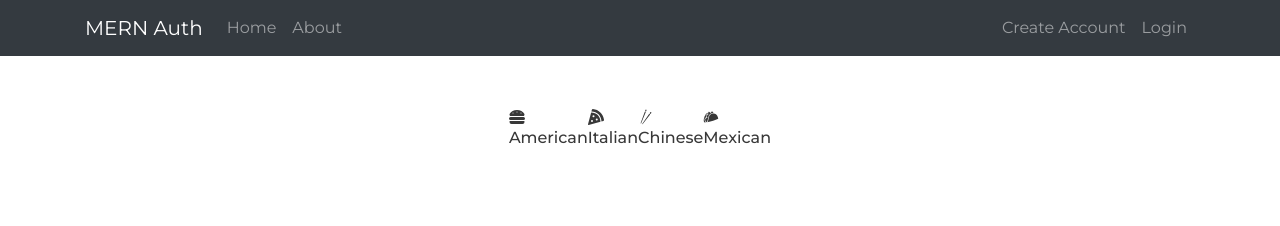
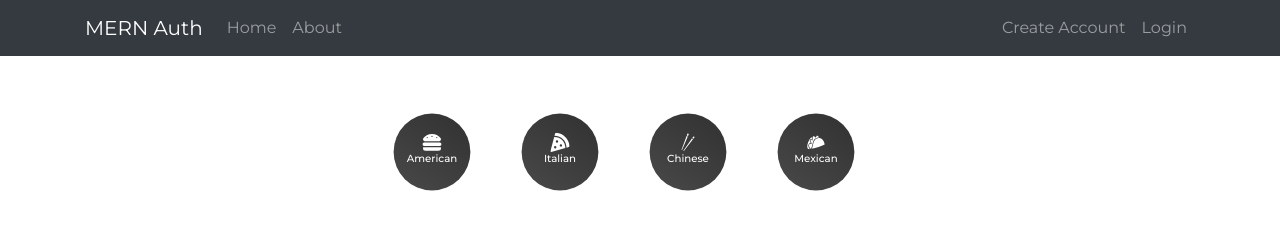
Before and after one commit to amanda-w/recipes-react-frontend, a React (Create React App) app: page /recipes in a window 1280 px wide. Shown: the top 226 px of the page. Built offline with nearby package versions, Linux system fonts and the light colour scheme; no server answers.

Commit message:
add: styling to Category component buttons

```diff
--- a/src/components/Category.jsx
+++ b/src/components/Category.jsx
@@ -6,22 +6,22 @@ import { NavLink } from 'react-router-dom';
 function Category() {
   return (
     <List>
-        <NavLink to={'/cuisine/American'}>
+        <SLink to={'/cuisine/American'}>
             <FaHamburger />
             <h4>American</h4>
-        </NavLink>
-        <NavLink to={'/cuisine/Italian'}>
+        </SLink>
+        <SLink to={'/cuisine/Italian'}>
             <FaPizzaSlice />
             <h4>Italian</h4>
-        </NavLink>
-        <NavLink to={'/cuisine/Chinese'}>
+        </SLink>
+        <SLink to={'/cuisine/Chinese'}>
             <GiChopsticks />
             <h4>Chinese</h4>
-        </NavLink>
-        <NavLink to={'/cuisine/Mexican'}>
+        </SLink>
+        <SLink to={'/cuisine/Mexican'}>
             <GiTacos />
             <h4>Mexican</h4>
-        </NavLink>
+        </SLink>
     </List>
   );
 }
@@ -31,5 +31,39 @@ const List = styled.div`
     justify-content: center;
     margin: 2rem 0rem;
 `
+const SLink = styled(NavLink)`
+    display: flex;
+    flex-direction: column;
+    justify-content: center;
+    align-items: center;
+    border-radius: 50%;
+    margin-right: 2rem;
+    text-decoration: none;
+    background: linear-gradient(35deg, #494949, #313131);
+    width: 6rem;
+    height: 6rem;
+    cursor: pointer;
+    transform: scale(0.8);
+
+    h4 {
+        color: white;
+        font-size: 0.8rem;
+    }
+    svg {
+        color: white;
+        font-size: 1.5rem;
+    }
+    &.active {
+        background: linear-gradient(to right, #f27121, #e94057);
+
+        svg {
+            color: white;
+        }
+        h4 {
+            color: white;
+        }
+    }
+
+`
 
 export default Category;
```
